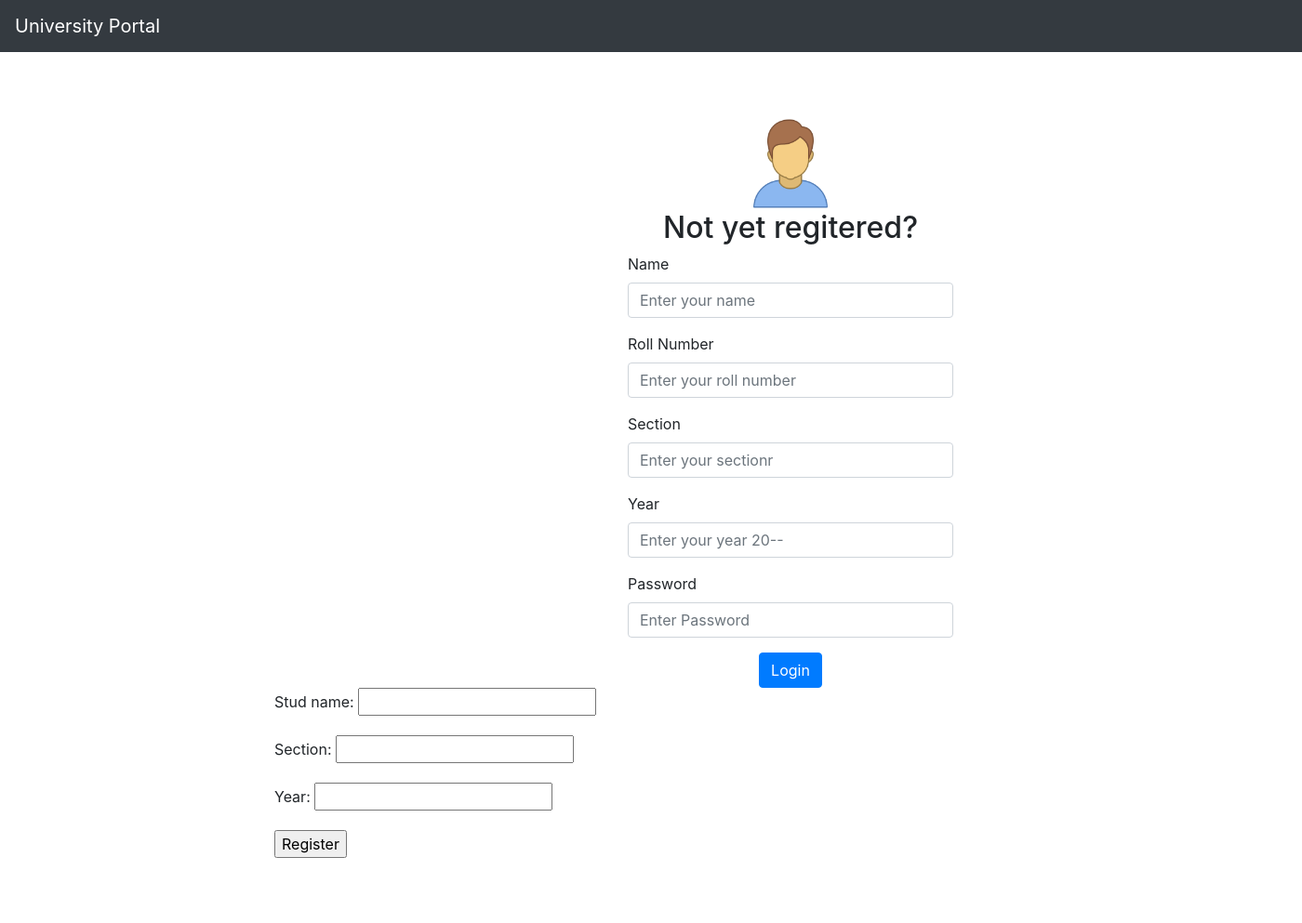
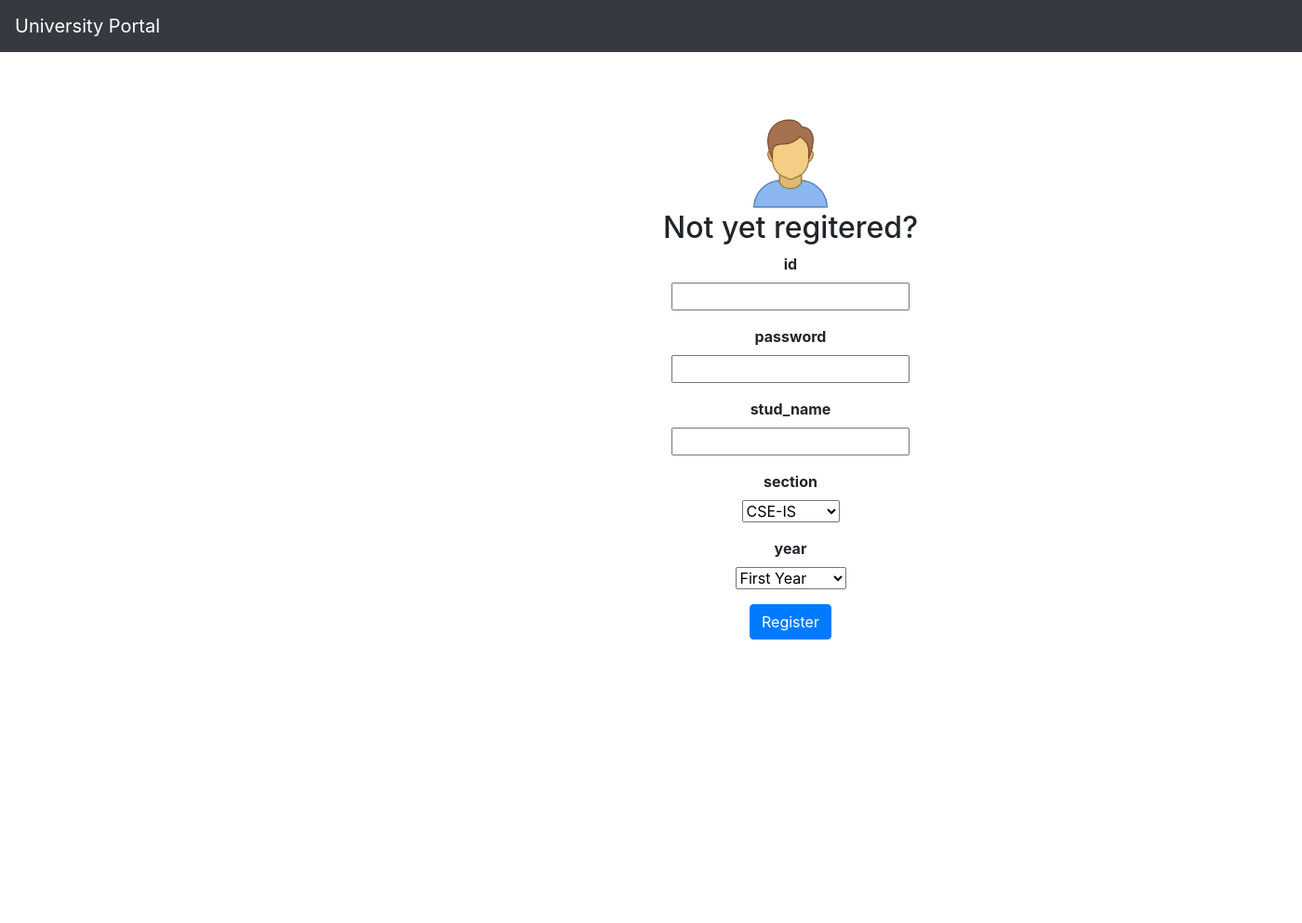
Before and after one commit to krishshah99615/university-portal, a Django app: page /student/student_register in a window 1400 px wide. Shown: the whole page at 93% size. After the commit the page ends 688 px from the top, so only its background shows below. Run offline with Django 3.2, Linux system fonts and the light colour scheme; parts of the project's set-up code (start-up, migrations or seed data) failed here and were passed over; some libraries are stand-ins or nearby versions.

Commit message:
made student reg page final

```diff
--- a/student/forms.py
+++ b/student/forms.py
@@ -1,5 +1,11 @@
 from django import forms
-class StudentForm(forms.Form):
-    stud_name=forms.CharField()
-    section=forms.IntegerField()
-    year=forms.IntegerField()
+from .models import Staff,Student
+class StaffForm(forms.ModelForm):
+    class Meta:
+        model = Staff
+        fields = ('id', 'password')
+
+class StudentForm(forms.ModelForm):
+    class Meta:
+        model = Student
+        fields = ('stud_name', 'section','year')
--- a/student/models.py
+++ b/student/models.py
@@ -52,7 +52,7 @@ class Staff(AbstractBaseUser):
     def has_module_perms(self,app_label):
         return True
 class Student(models.Model):
-    staff=models.OneToOneField(Staff,on_delete=models.CASCADE,related_name='student_profile')
+    staff=models.OneToOneField(Staff,on_delete=models.CASCADE,null=True,related_name='student_profile')
     stud_name=models.CharField(max_length=200)
     section=models.IntegerField(choices=((i,x) for i,x in enumerate(section_choice)),default=0)
     year = models.IntegerField(choices=((i,x) for i,x in enumerate(year_choice)),default=0)
--- a/student/templates/student_register.html
+++ b/student/templates/student_register.html
@@ -9,34 +9,20 @@
                         {% csrf_token %}
                             <div class="text-center ">
                               <img src="{% static "student_2.png" %}" style=" border-radius:20%; width:100px;height:100px;" >
-
-                                    <h2>Not yet regitered?</h2>
-                                 </div>
-
-                         <div class="form-group">
-                           <label for="stud_name">Name</label>
-                            <input type="text" name="stud_name"  class="form-control my-input" id="stud_name" placeholder="Enter your name">
-                         </div>
-                         <div class="form-group">
-                           <label for="rollnum">Roll Number</label>
-                            <input type="number" name="rollnum"  class="form-control my-input" id="rollnum" placeholder="Enter your roll number">
-                         </div>
-                         <div class="form-group">
-                           <label for="section">Section</label>
-                            <input type="text" name="section"  class="form-control my-input" id="section" placeholder="Enter your sectionr">
-                         </div>
-                         <div class="form-group">
-                           <label for="year">Year</label>
-                            <input type="number" name="year"  class="form-control my-input" id="year" placeholder="Enter your year 20--">
-                         </div>
-                         <div class="form-group">
-                           <label for="password">Password</label>
-                            <input type="password" name="password"  id="password"  class="form-control my-input" placeholder="Enter Password">
-                         </div>
-
-                         <div class="text-center ">
-
-                            <button type="submit" class="btn btn-primary">Login</button>
+                              <h2>Not yet regitered?</h2>
+                                    {% for field in form %}
+                                         <div class="form-group">
+                                           <label for="{{field.if_for_label}}" class="Label" ><strong>{{field.html_name}}</strong></label>
+                                            <p>{{field}}</p>
+                                          </div>
+                                    {% endfor %}
+                                    {% for field in form2 %}
+                                         <div class="form-group">
+                                           <label for="{{field.if_for_label}}" class="Label" ><strong>{{field.html_name}}</strong></label>
+                                            <p>{{field}}</p>
+                                          </div>
+                                    {% endfor %}
+                              <button type="submit" class="btn btn-primary">Register</button>
                          </div>
                          </form>
 
@@ -46,8 +32,5 @@
 
                 </div>
              </div>
-<form action="." method="post">
-{{form.as_p}}
-<input type="submit" name="" value="Register">
-</form>
+
 {% endblock %}
--- a/student/views.py
+++ b/student/views.py
@@ -1,10 +1,28 @@
 from django.shortcuts import render
-from .forms import StudentForm
+from .forms import StudentForm,StaffForm
+from .models import Staff,Student
 # Create your views here.
 def student_login(request):
     return render(request,'student_login.html')
 def student_register(request):
+    student_form=StudentForm()
+    staff_form=StaffForm()
+    if request.method=='POST':
+        student_form=StudentForm(request.POST)
+        staff_form=StaffForm(request.POST)
+        if staff_form.is_valid() and student_form.is_valid():
+            user = staff_form.save(commit=False)
+            user.save()
+
+            user.student_profile.stud_name = student_form.cleaned_data.get('stud_name')
+            user.student_profile.section =  student_form.cleaned_data.get('section')
+            user.student_profile.year =  student_form.cleaned_data.get('year')
+
+            user.student_profile.save()
+
+
+
     context={
-             'form':StudentForm()
+             'form':staff_form,'form2':student_form
     }
     return render(request,'student_register.html',context)
```
Also changed, not shown: db.sqlite3.
